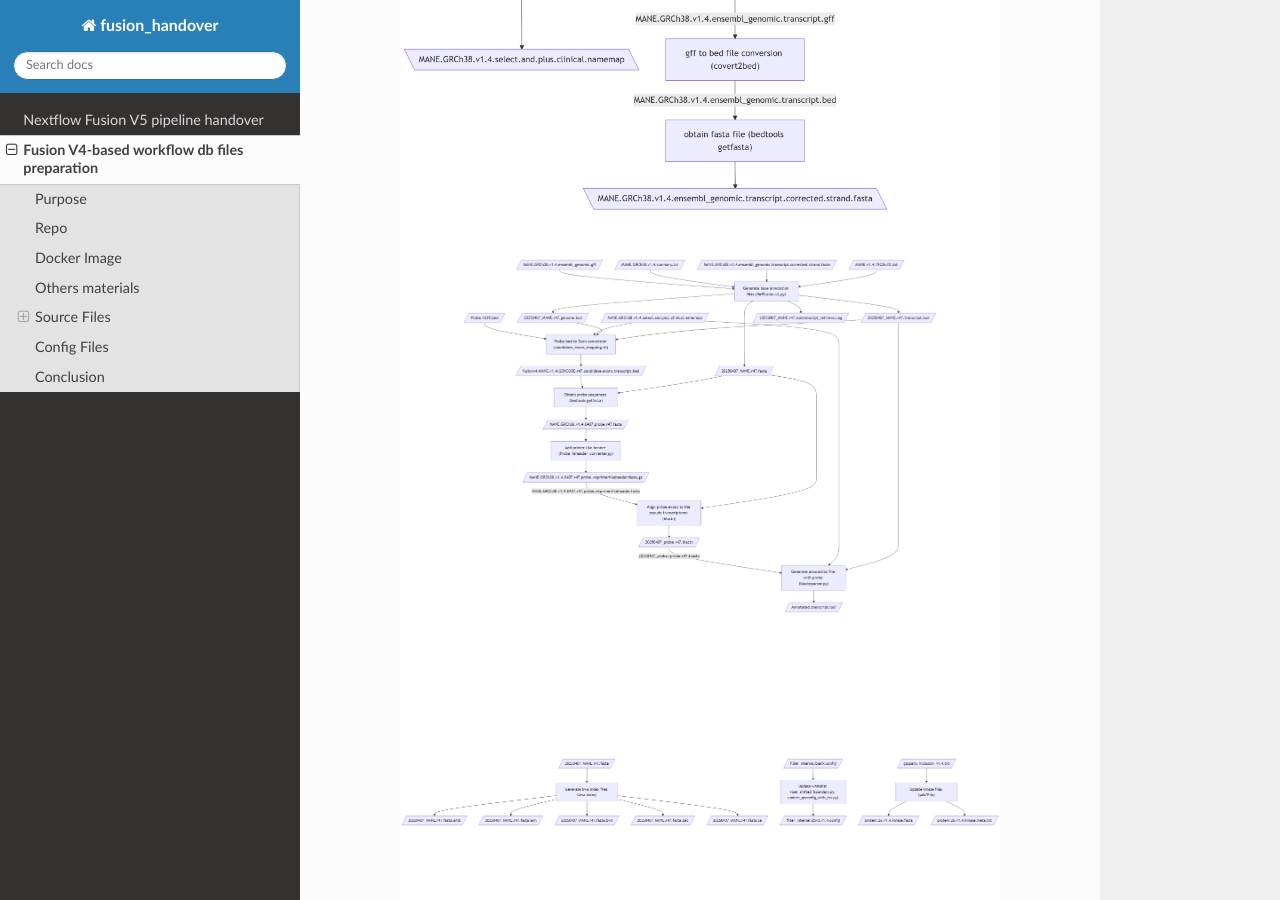
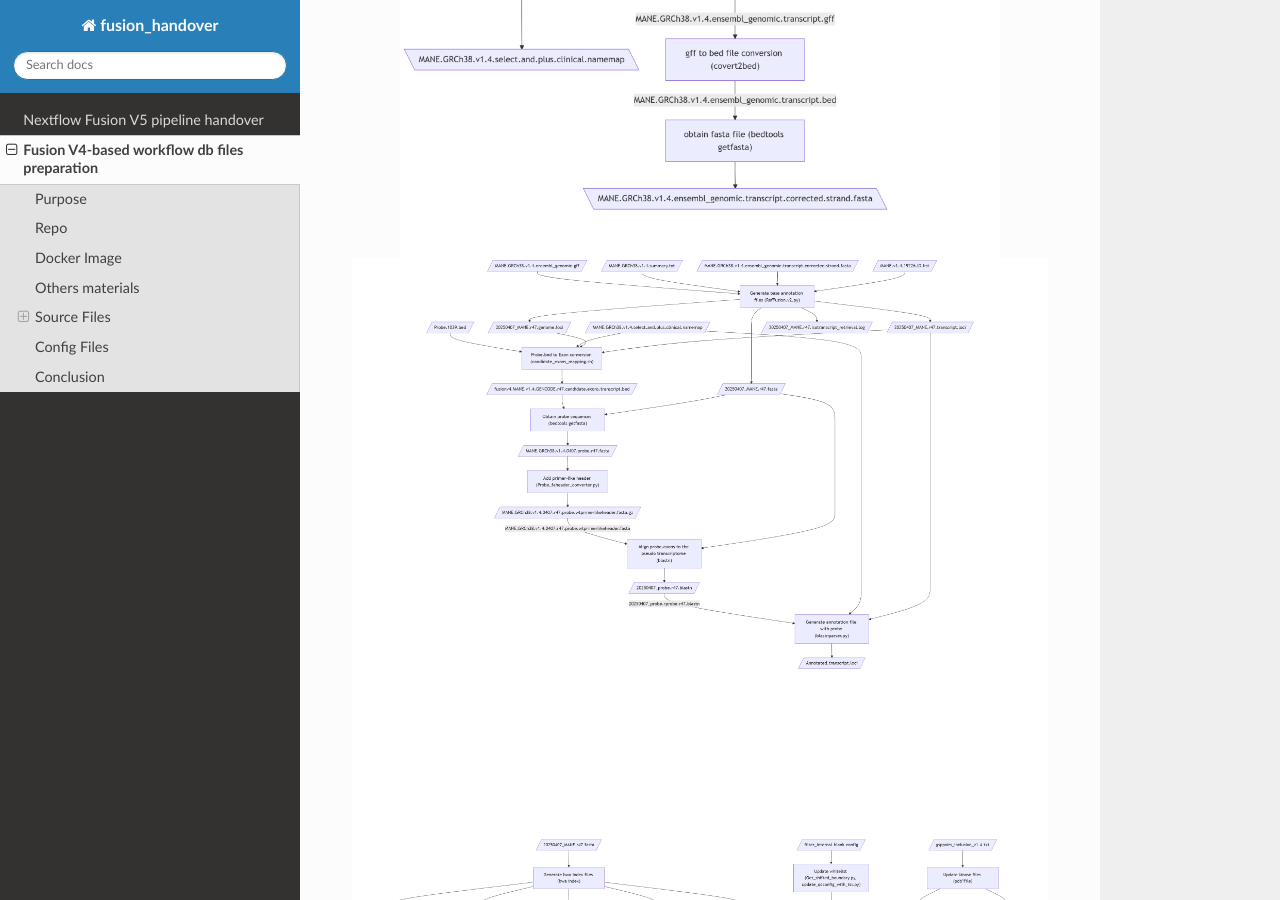
Before and after one commit to sandyteng/fusion_handover, a Sphinx documentation site: the page built from source/dp_prep_fusionv4.rst, in a window 1280 px wide and 900 px high, scrolled down 1769 px. Built offline with Sphinx 7.4.7 and the Read the Docs theme 3.1.0, drawn with Linux system fonts in a browser that asks for light colours.

Commit message:
adjust image size for 'dp_prep_fusionv4.rst'

```diff
--- a/source/dp_prep_fusionv4.rst
+++ b/source/dp_prep_fusionv4.rst
@@ -80,12 +80,12 @@ Workflows
     :alt: DB preparation part I
 
 .. image:: _img/DB-v3.1_steps_5-8.png
-    :width: 600px
+    :width: 1000px
     :align: center
     :alt: DB preparation part II
 
 .. image:: _img/DB-v3.1_steps_9-11.png
-    :width: 600px
+    :width: 800px
     :align: center
     :alt: DB preparation part III
 
```
Also changed, not shown: 1 other file.
